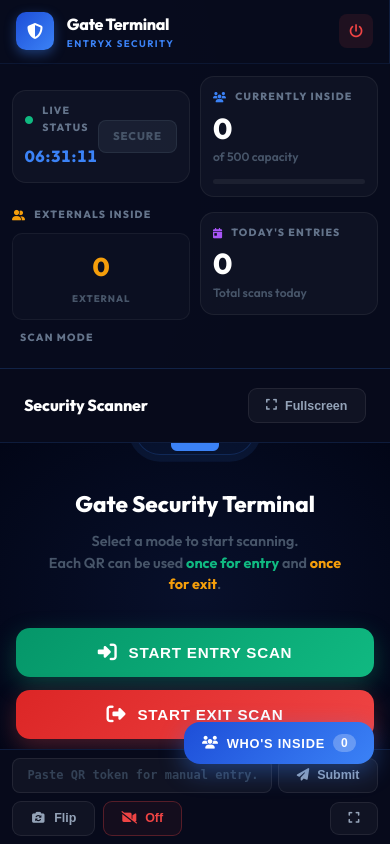
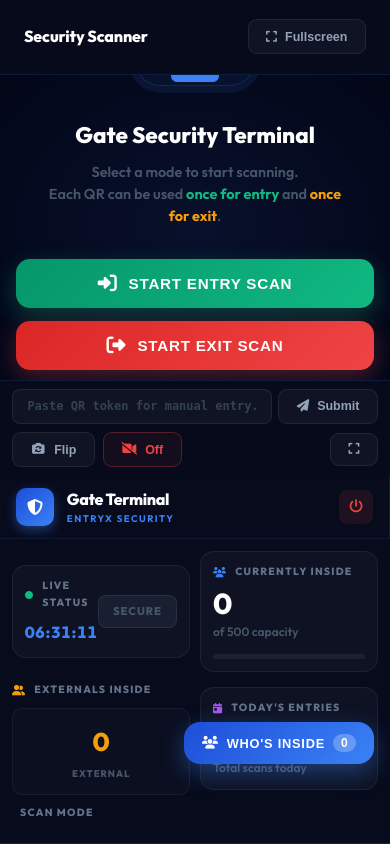
Before and after one commit to dinojacob24/EntryX, a PHP site: page /Project/pages/security_dashboard.php in a window 390 px wide. Run offline with PHP 8.4, Linux system fonts and the light colour scheme; a user stored in the database is signed in; data comes from the database, SQL or seed files in the repository; data that the repository does not hold is empty; some libraries are stand-ins or nearby versions.

Commit message:
mobile: scanner first stats below on security terminal

```diff
--- a/pages/security_dashboard.php
+++ b/pages/security_dashboard.php
@@ -1091,6 +1091,7 @@ $whoInside = $stmtWho->fetchAll(PDO::FETCH_ASSOC);
             border-right: none !important;
             border-bottom: 1px solid rgba(59,130,246,0.2) !important;
             overflow: visible !important;
+            order: 2; /* Stats go BELOW camera on mobile */
         }
         .sidebar-header {
             padding: 0.75rem 1rem !important;
@@ -1116,8 +1117,9 @@ $whoInside = $stmtWho->fetchAll(PDO::FETCH_ASSOC);
         .sidebar-footer { display: none !important; }
         /* Camera section */
         .scanner-main {
-            height: 65vh !important;
-            min-height: 360px !important;
+            order: 1; /* Camera comes FIRST on mobile */
+            height: 70vh !important;
+            min-height: 400px !important;
             flex-shrink: 0 !important;
             overflow: hidden !important;
         }
```
